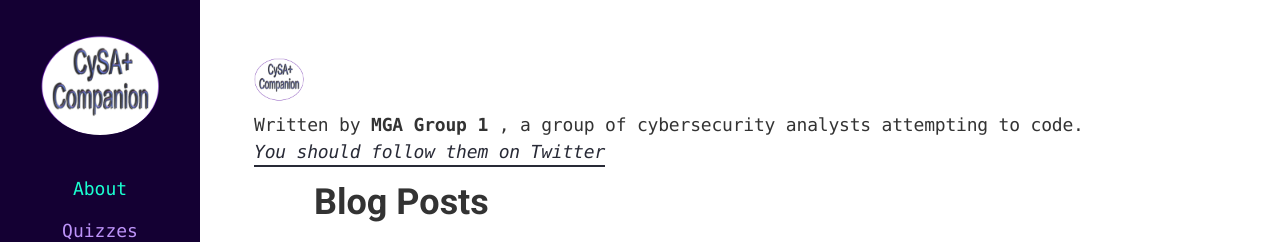
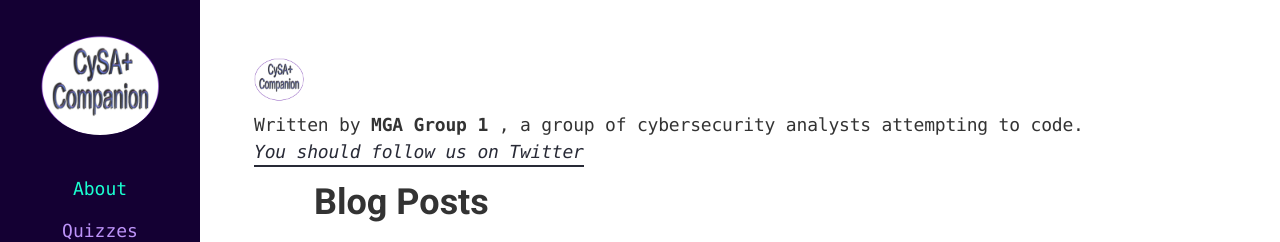
Before and after one commit to ShimmiChristo/cysacompanion, a Gatsby site: page / in a window 1280 px wide. Shown: the top 242 px of the page. Built offline with nearby package versions, Linux system fonts and the light colour scheme; Gatsby itself is replaced by a stand-in of ours; some packages are replaced by stand-ins of ours.

Commit message:
second commit

```diff
--- a/src/components/bio.js
+++ b/src/components/bio.js
@@ -56,7 +56,7 @@ const Bio = () => {
           Written by <strong>{author.name}</strong> {author?.summary || null}
           {` `}
           <a href={`https://twitter.com/${social?.twitter || ``}`}>
-            You should follow them on Twitter
+            You should follow us on Twitter
           </a>
         </p>
       )}
```
